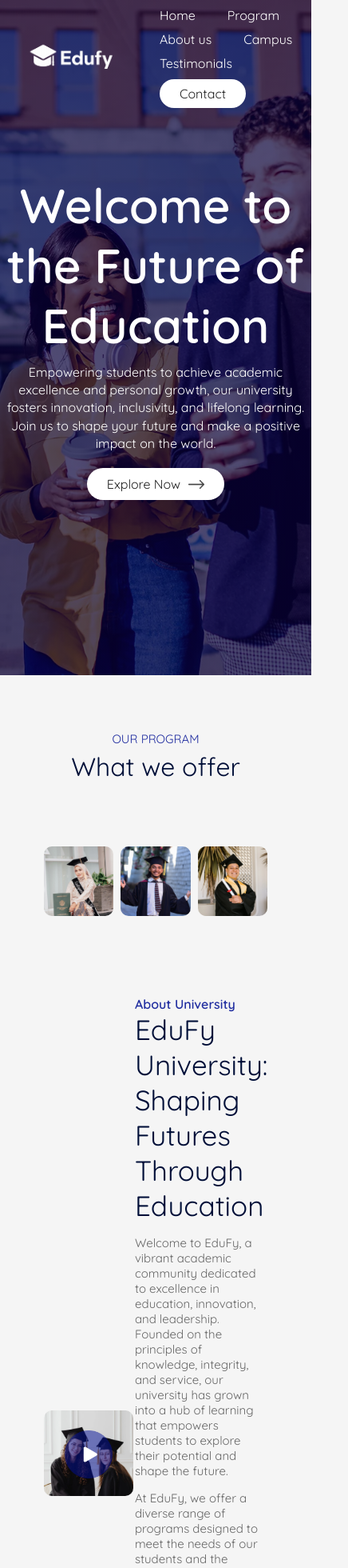
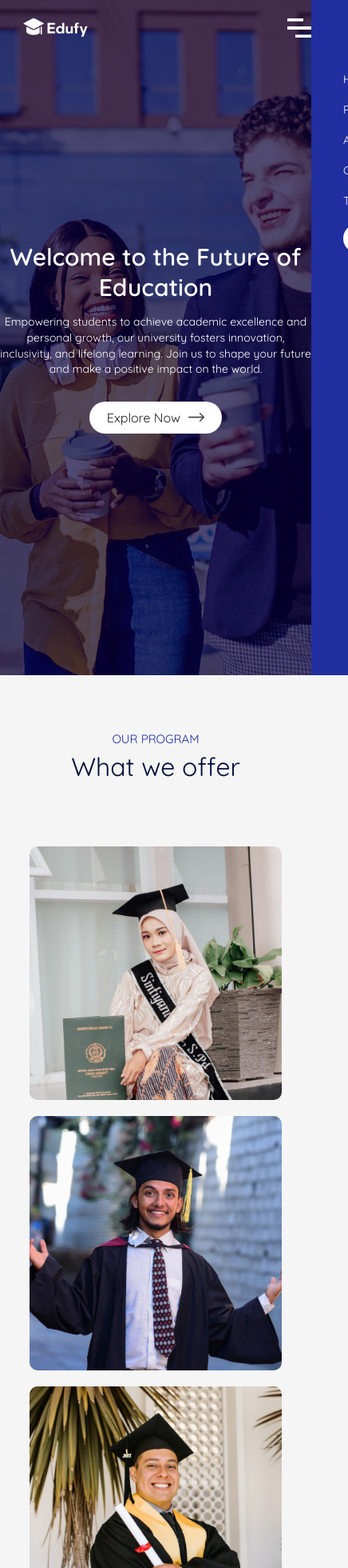
Before and after one commit to anshul280929/EduFy, a React app: page / in a window 390 px wide. Shown: the top 1960 px of the page at 80% size, 436 px wide, since content can reach past the window. Built offline with nearby package versions, Linux system fonts and the light colour scheme; the HTML template or start-up script is replaced by a standard one.

Commit message:
Small-screen-modification

```diff
--- a/src/Components/About/About.css
+++ b/src/Components/About/About.css
@@ -48,3 +48,20 @@
     color: #676767; /*Set the text color*/
     margin-top: 15px; /*15px margin from the top*/
 }
+
+/* media queries */
+@media (max-width: 800px) {
+    .about{
+        flex-direction: column; /*Stack sections vertically on smaller screens*/
+    }
+    .about-left, .about-right{
+        flex-basis: 100%; /*Each section takes full width on smaller screens*/
+        margin-bottom: 20px; /*Add space between sections*/
+    }
+    .about-left{
+        order: 2; /*Move the left section below the right section on smaller screens*/
+    }
+    .play-icon{
+        width: 50px; /*Reduce the size of the play icon on smaller screens*/
+    }
+}
--- a/src/Components/Campus/Campus.css
+++ b/src/Components/Campus/Campus.css
@@ -17,3 +17,14 @@
     border-radius: 10px; /*Round the corners of the images*/
     margin-bottom: 20px; /*20px margin from the bottom*/
 }
+
+/* media queries */
+@media (max-width: 800px) {
+    .gallery{
+        flex-wrap: wrap; /*Allow items to wrap to the next line on smaller screens*/
+    }
+    .gallery img{
+        width: 48%; /*Each image takes up 48% of the container width on smaller screens*/
+        margin-bottom: 25px; /*25px margin from the bottom*/
+    }
+}
--- a/src/Components/Contact/Contact.css
+++ b/src/Components/Contact/Contact.css
@@ -58,3 +58,17 @@
     display: block;
     margin: 20px 0; /*20px margin from the top and bottom*/
 }
+
+/* media queries */
+@media (max-width: 700px) {
+    .contact{
+        display: block; /*Stack columns vertically on smaller screens*/
+    }
+    .contact-col{
+        padding: 20px; /*Add padding to the columns*/
+    }
+    .contact form input,
+    .contact form textarea{
+        width: 90%; /*Make input and textarea take 90% width on smaller screens*/
+    }
+}
--- a/src/Components/Footer/Footer.css
+++ b/src/Components/Footer/Footer.css
@@ -12,3 +12,17 @@
     display: inline-block; /*Display list items inline*/
     margin: 0 15px; /*Add margin to the left and right of each list item*/
 }
+
+/* media queries */
+@media (max-width: 600px) {
+    .footer{
+        display: block; /*Stack footer items vertically on smaller screens*/
+        text-align: center; /*Center the text in the footer*/
+    }
+    .footer ul li{
+        margin: 10px; /*Add margin to the top and bottom of each list item*/
+    }
+    .footer ul{
+        margin-top:10px; /*Add margin to the top of the footer list*/
+    }
+}
--- a/src/Components/Hero/Hero.css
+++ b/src/Components/Hero/Hero.css
@@ -25,3 +25,22 @@
     margin: 10px auto 20px;/*10px top and bottom, auto left and right, 20px bottom*/
     line-height: 1.4;
 }
+
+/* media queries */
+@media (max-width: 850px) {
+    .hero-text h1{
+        font-size: 40px;
+    }
+}
+
+@media (max-width: 650px) {
+    .hero-text h1{
+        font-size: 30px;
+        max-width: 400px;
+        margin: auto;
+    }
+    .hero-text p{
+        font-size: 14px;
+        margin: 15px auto 30px;/*15px top and bottom, auto left and right, 30px bottom*/
+    }
+}
--- a/src/Components/Navbar/Navbar.css
+++ b/src/Components/Navbar/Navbar.css
@@ -30,3 +30,49 @@ nav ul li{
     background: #212ea0;
     transition: 0.5s;
 }
+.menu-icon{
+    display: none;
+}
+
+/* media queries */
+@media  (max-width: 1000px) {
+    nav ul li{
+        margin: 10px 15px;
+        font-size: 14px;
+    }
+    .logo{
+        width: 140px;
+    }
+}
+
+@media (max-width: 840px) {
+
+  nav{
+    padding: 15px 0;
+  }
+  nav ul{
+    position: fixed;
+    top: 0;
+    right: 0;
+    bottom:0;
+    background: #212ea0;
+    z-index:-1;
+    width: 200px;
+    padding-top:70px;
+    transition: 0.5s;
+  }
+    nav ul li{
+        display: block;
+        margin: 20px 40px;
+    }
+    .menu-icon{
+        display: block;
+        width: 30px;
+
+        cursor: pointer;
+    }
+    .hide-mobile-menu{
+        right:-200px;
+
+    }
+}
--- a/src/Components/Navbar/Navbar.jsx
+++ b/src/Components/Navbar/Navbar.jsx
@@ -1,6 +1,7 @@
 import React, { useEffect, useState } from 'react'
 import './Navbar.css'
 import logo from '../../assets/logo.png'
+import menu from '../../assets/menu-icon.png'
 import { Link } from 'react-scroll';
 const Navbar = () => {
 
@@ -12,10 +13,15 @@ const Navbar = () => {
     });
   }, []);
 
+  const [mobileMenu, setMobileMenu] = useState(false);
+  const toggleMenu = () => {
+    mobileMenu? setMobileMenu(false) : setMobileMenu(true);
+  }
+
   return (
     <nav className={`nav-container ${isDark ? 'dark-nav' : ''}`}>
       <img src={logo} alt="logo" className='logo' />
-      <ul>
+      <ul className={mobileMenu ? '' : 'hide-mobile-menu'}>
         <li><Link to='hero' smooth={true} offset={0} duraion={500}>Home</Link></li>
         <li><Link to='program' smooth={true} offset={-260} duraion={500}>Program</Link></li>
         <li><Link to='about' smooth={true} offset={-150} duraion={500}>About us</Link></li>
@@ -23,6 +29,7 @@ const Navbar = () => {
         <li><Link to='testimonials' smooth={true} offset={-260} duraion={500}>Testimonials</Link></li>
         <li><button className='btn'><Link to='contact' smooth={true} offset={-260} duraion={500}>Contact</Link></button></li>
       </ul>
+      <img src={menu} alt="logo" className='menu-icon' onClick={toggleMenu}/>
     </nav>
   )
 }
--- a/src/Components/Programs/Programs.css
+++ b/src/Components/Programs/Programs.css
@@ -46,3 +46,18 @@
     opacity: 1; /*Show the caption on hover*/
     padding-top: 0;
 }
+
+/* media queries */
+@media (max-width: 650px) {
+    .programs{
+        flex-direction: column; /*Stack programs vertically on smaller screens*/
+        align-items: center; /*Center items horizontally*/
+    }
+    .program{
+        flex-basis: 100%; /*Each program takes full width on smaller screens*/
+        margin-bottom: 20px; /*Add space between programs*/
+    }
+    .caption{
+        padding-top: 0; /*Remove top padding on smaller screens*/
+    }
+}
--- a/src/Components/Testimonials/Testimonials.css
+++ b/src/Components/Testimonials/Testimonials.css
@@ -67,3 +67,44 @@
     font-weight: 600; /*Set font weight for the user name*/
     color: #212EA0; /*Set the text color for the user name*/
 }
+
+/* media queries */
+@media (max-width: 800px) {
+    .testimonials{
+        padding: 0 40px; /*Reduce padding on smaller screens*/
+    }
+    .next-btn, .back-btn{
+        width: 35px; /*Reduce button width on smaller screens*/
+        padding: 10px; /*Reduce padding on buttons*/
+    }
+    .testimonials ul{
+        padding: 10px; /*Reduce padding on testimonials list*/
+    }
+    .slide{
+        padding:10px; /*Reduce padding on testimonials*/
+    }
+    .slide img{
+        width:50px; /*Reduce profile image size on smaller screens*/
+        border: 3px solid #212EA0; /*Adjust border size on profile image*/
+    }
+    .slider ul li{
+        width: 100%; /*Each testimonial takes full width on smaller screens*/
+    }
+    .slider ul{
+        width: 100%; /*Make the slider take full width of its container on smaller screens*/
+    }
+}
+
+@media (max-width: 600px) {
+    .user-info{
+        display: block; /*Stack user info vertically on smaller screens*/
+        margin: 10px 0; /*Add margin to the top and bottom of user info*/
+        font-size: 12px; /*Reduce font size for user info on smaller screens*/
+    }
+    .user-info h3{
+        font-size: 16px; /*Reduce font size for user name on smaller screens*/
+    }
+    .slider p{
+        font-size: 12px; /*Reduce font size for testimonials on smaller screens*/
+    }
+}
--- a/src/index.css
+++ b/src/index.css
@@ -54,3 +54,15 @@ a{
   background-color: #212EA0;
   color: #fff;
 }
+
+/* Media Queries */
+@media (max-width: 1200px) {
+  .container{
+    padding-left: 5%;
+    padding-right: 5%;
+  }
+  .btn{
+    padding: 14px 22px;
+
+  }
+}
```
